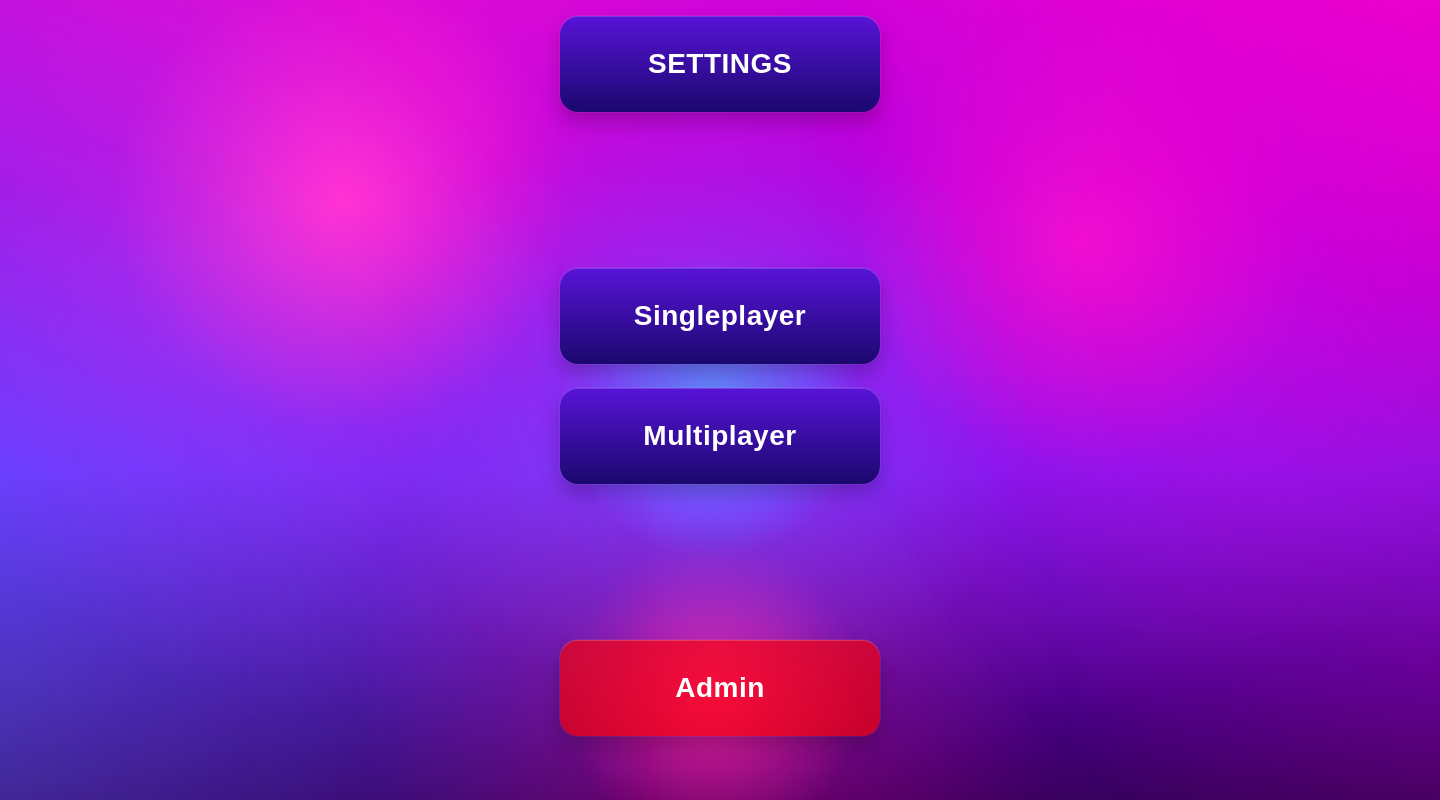
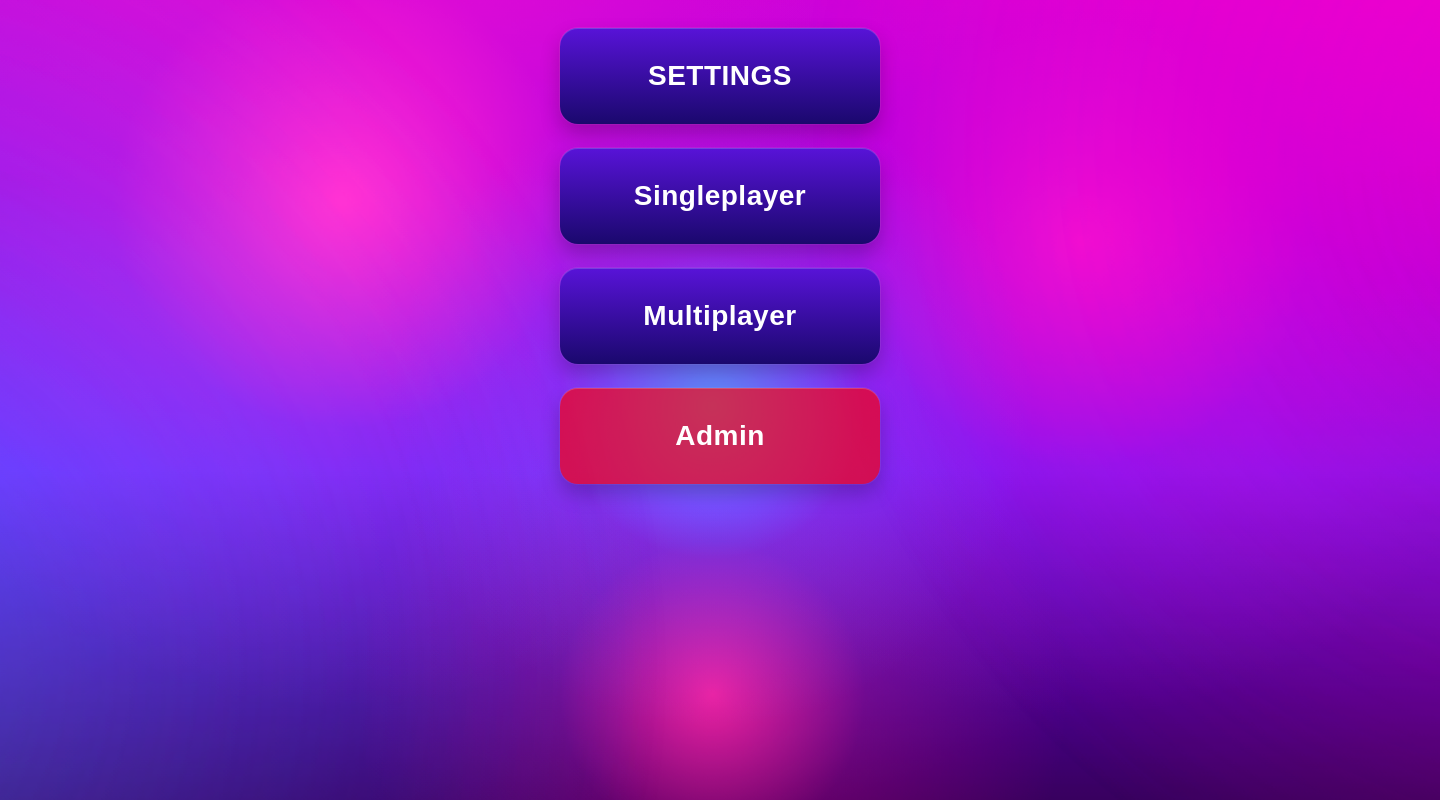
Before and after one commit to Schubbii/Quiz-App, an Electron app: page src/start.html in a window 1440 px wide. Drawn offline with Linux system fonts and the light colour scheme.

Commit message:
bisschen mehr Layout

```diff
--- a/src/start.html
+++ b/src/start.html
@@ -25,11 +25,9 @@
               <button id="closeBtn" class="menuBtn">Zurück</button>
             </dialog>
 
-            <div class = "layoutStart">
             <button id = "singleplayerBtn" class="menuBtn">Singleplayer</button>
             <button id = "multiplayerBtn" class="menuBtn">Multiplayer</button>
-            </div>
-<button id="admin-btn">Admin</button>
+            <button id="admin-btn">Admin</button>
     </div>
     </main>
 
```
Also changed, not shown: src/styles.css (line endings or trailing spaces).
